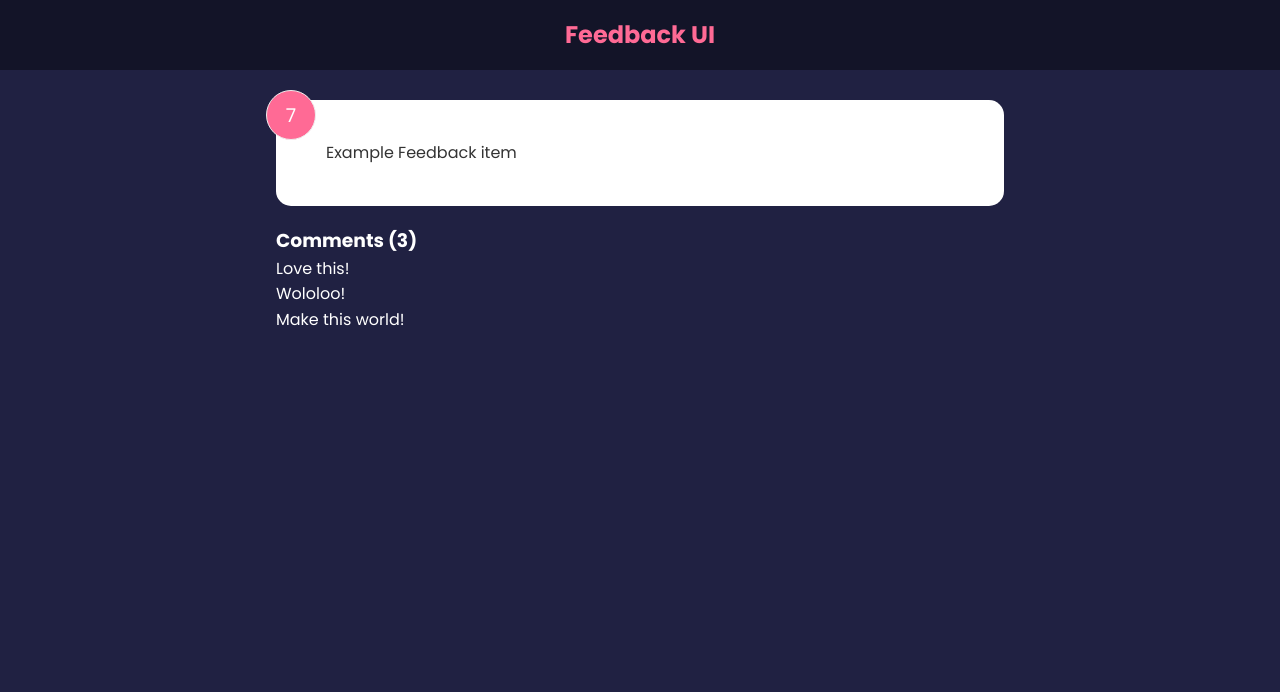
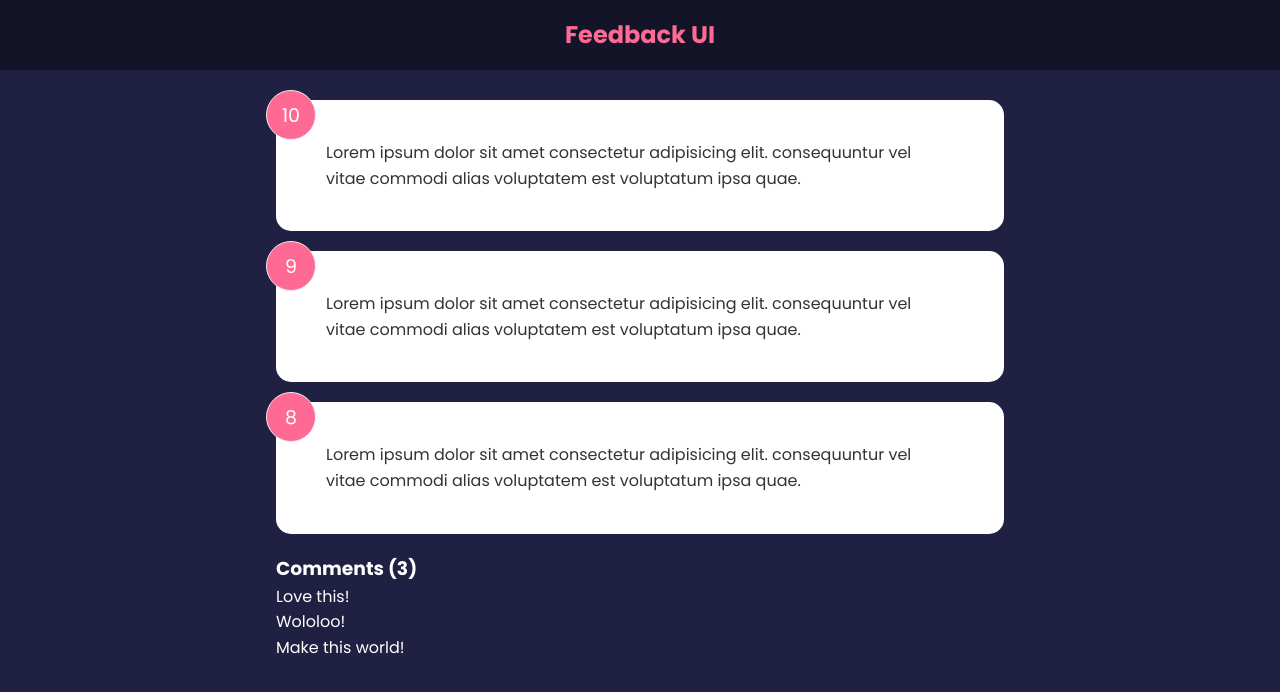
Before and after one commit to jesus1812s/feedback-app, a React (Create React App) app: page / in a window 1280 px wide. Shown: the top 692 px of the page. Built offline with nearby package versions, Linux system fonts and the light colour scheme.

Commit message:
Making card component

```diff
--- a/src/App.js
+++ b/src/App.js
@@ -1,7 +1,11 @@
+import { useState } from 'react';
 import Header from './components/Header';
-import FeedbackItem from './components/FeedbackItem';
+import FeedbackData from './data/FeedbackData';
+import FeedbackList from './components/FeedbackList';
 
 function App() {
+  const [feedback, setFeedback] = useState(FeedbackData);
+
   const comments = [
     { id: 1, text: 'Love this!' },
     { id: 2, text: 'Wololoo!' },
@@ -18,7 +22,7 @@
     <>
       <Header />
       <div className="container">
-        <FeedbackItem />
+        <FeedbackList feedback={feedback} />
         <div className="comments">
           <h3>Comments ({comments.length})</h3>
           <ul>
--- a/src/components/FeedbackItem.jsx
+++ b/src/components/FeedbackItem.jsx
@@ -1,13 +1,8 @@
-import { useState } from 'react';
-
-function FeedbackItem() {
-  const [rating, setRating] = useState(7);
-  const [text, setText] = useState('Example Feedback item');
-
+function FeedbackItem({ item }) {
   return (
     <div className="card">
-      <div className="num-display">{rating}</div>
-      <div className="text-display">{text}</div>
+      <div className="num-display">{item.rating}</div>
+      <div className="text-display">{item.text}</div>
     </div>
   );
 }
--- /dev/null
+++ b/src/components/FeedbackList.jsx
@@ -0,0 +1,17 @@
+import FeedbackItem from './FeedbackItem';
+
+function FeedbackList({ feedback }) {
+  if (!feedback || feedback.length === 0) {
+    return <p> No feedback yet</p>;
+  }
+
+  return (
+    <div className="feedback-list">
+      {feedback.map((item) => (
+        <FeedbackItem key={item.id} item={item} />
+      ))}
+    </div>
+  );
+}
+
+export default FeedbackList;
--- /dev/null
+++ b/src/data/FeedbackData.js
@@ -0,0 +1,19 @@
+const FeedbackData = [
+  {
+    id: 1,
+    rating: 10,
+    text: 'Lorem ipsum dolor sit amet consectetur adipisicing elit. consequuntur vel vitae commodi alias voluptatem est voluptatum ipsa quae.',
+  },
+  {
+    id: 2,
+    rating: 9,
+    text: 'Lorem ipsum dolor sit amet consectetur adipisicing elit. consequuntur vel vitae commodi alias voluptatem est voluptatum ipsa quae.',
+  },
+  {
+    id: 3,
+    rating: 8,
+    text: 'Lorem ipsum dolor sit amet consectetur adipisicing elit. consequuntur vel vitae commodi alias voluptatem est voluptatum ipsa quae.',
+  },
+];
+
+export default FeedbackData;
```
